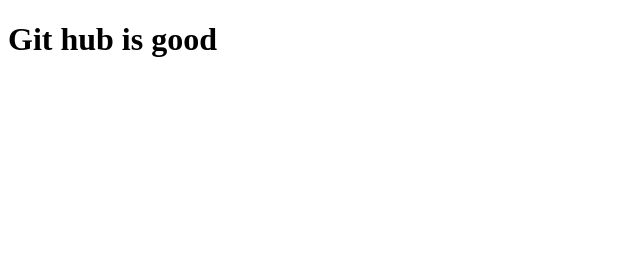
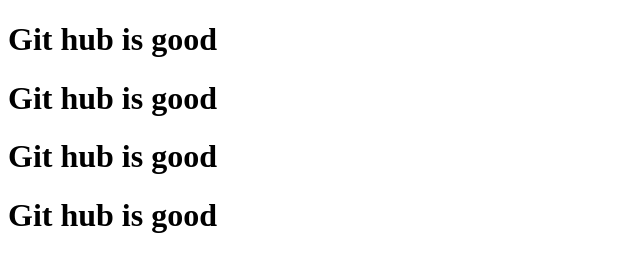
Before and after one commit to AnEmptyMind/teste, a plain HTML site: page index.html in a window 1280 px wide. Shown: the whole page, without its empty margins (0-640 px from the left). Drawn offline with Linux system fonts and the light colour scheme.

Commit message:
Added home file

```diff
--- a/index.html
+++ b/index.html
@@ -8,5 +8,8 @@
 </head>
 <body>
      <h1>Git hub is good</h1>
+     <h1>Git hub is good</h1>
+     <h1>Git hub is good</h1>
+     <h1>Git hub is good</h1>
 </body>
 </html>
--- a/style.css
+++ b/style.css
@@ -0,0 +1,4 @@
+*{
+     margin: 0;
+     padding: 0;
+}
```
Also changed, not shown: home.html (added).
